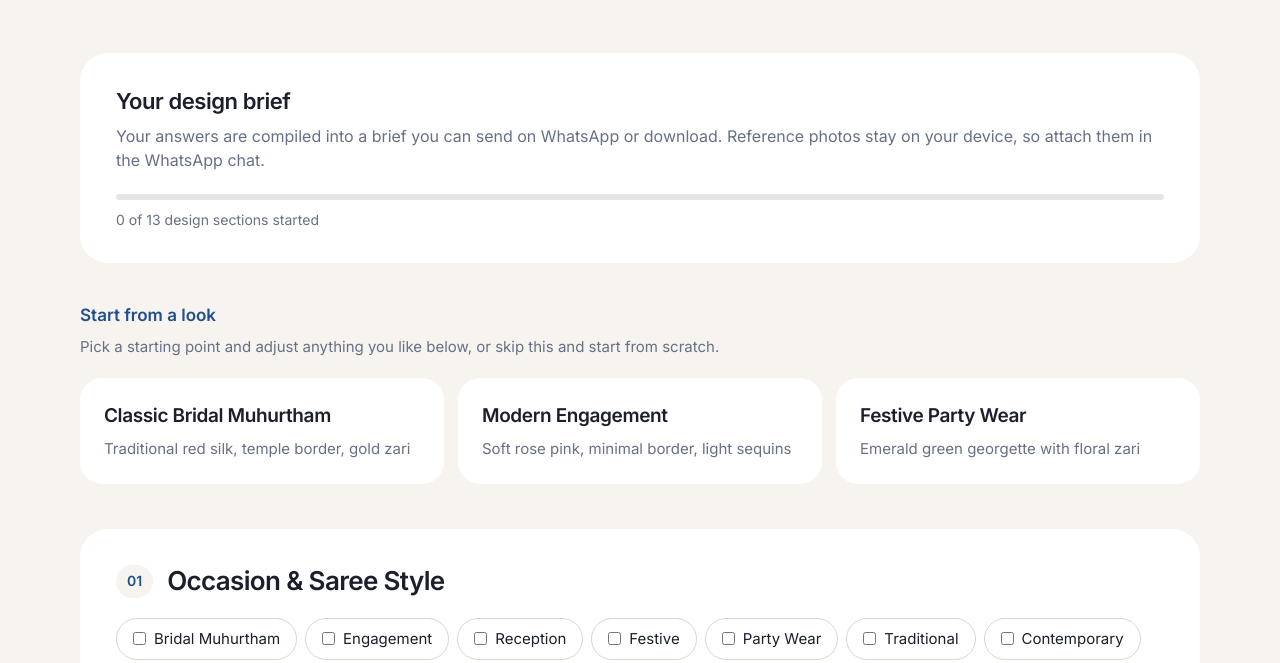
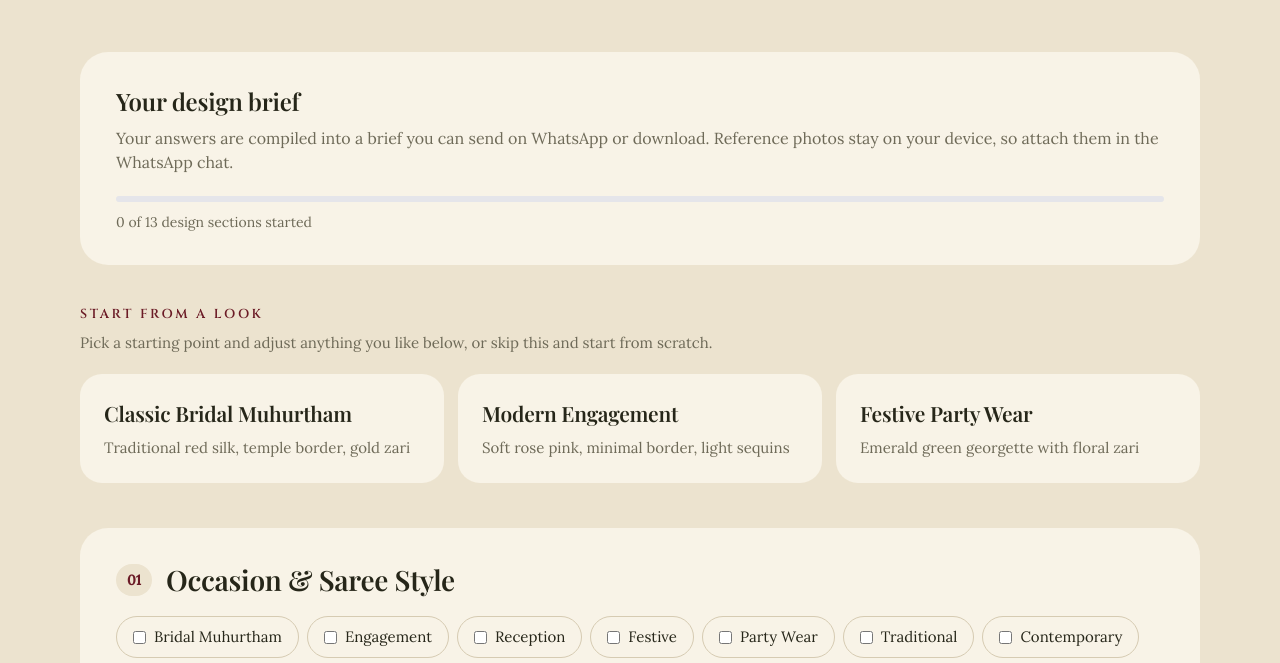
Before and after one commit to vathsan-sharma/botre, a plain HTML site: page botre-site/design.html in a window 1280 px wide. Shown: the part 457-1120 px from the top of the page. Drawn offline with nearby package versions, Linux system fonts and the light colour scheme; a web font is replaced by a local one.

Commit message:
Switch to olive, burgundy and cream palette with Playfair, Cinzel and Lora fonts
Co-Authored-By: Claude Haiku 5.5 <noreply@anthropic.com>

```diff
--- a/botre-site/design.html
+++ b/botre-site/design.html
@@ -9,7 +9,7 @@
 <link rel="icon" type="image/png" href="assets/botre-logo.png">
 <link rel="preconnect" href="https://fonts.googleapis.com">
 <link rel="preconnect" href="https://fonts.gstatic.com" crossorigin>
-<link href="https://fonts.googleapis.com/css2?family=Inter:wght@300;400;500;600;700&display=swap" rel="stylesheet">
+<link href="https://fonts.googleapis.com/css2?family=Cinzel:wght@400;600;700&family=Lora:ital,wght@0,400;0,500;1,400&family=Playfair+Display:ital,wght@0,600;0,700;1,400&display=swap" rel="stylesheet">
 <link rel="stylesheet" href="styles.css">
 </head>
 <body>
--- a/botre-site/styles.css
+++ b/botre-site/styles.css
@@ -1,37 +1,39 @@
 :root{
-  --ink:#1a1f2b;
-  --muted:#667085;
-  --bg:#ffffff;
-  --bg-2:#f7f4ef;
-  --line:#dcd6cc;
-  --accent:#1f4f8f;
-  --accent-deep:#163c70;
-  --accent-tint:#e8eef8;
-  --gold:#b8862f;
-  --dark:#0c1a2e;
-  --dark-card:#162842;
-  --dark-line:#26395a;
-  --dark-muted:#a9b6cc;
+  --ink:#262619;
+  --muted:#6e6a58;
+  --bg:#f8f3e7;
+  --bg-2:#ece3cf;
+  --line:#d6cbb2;
+  --accent:#6b1b26;
+  --accent-deep:#4f121c;
+  --accent-tint:#f0e2df;
+  --gold:#a8844a;
+  --dark:#4b4d26;
+  --dark-card:#5d5f2f;
+  --dark-line:#74763f;
+  --dark-muted:#d9d1bb;
   --radius:28px;
-  --font:'Inter',-apple-system,BlinkMacSystemFont,'Segoe UI',system-ui,sans-serif;
+  --serif:'Playfair Display',Georgia,serif;
+  --label:'Cinzel',Georgia,serif;
+  --font:'Lora',Georgia,serif;
 }
 *{box-sizing:border-box}
 html{scroll-behavior:smooth;scroll-padding-top:24px}
 body{margin:0;background:var(--bg);color:var(--ink);font:400 17px/1.47 var(--font);-webkit-font-smoothing:antialiased}
 img{max-width:100%;display:block}
 a{color:inherit}
-h1,h2,h3{margin:0;font-weight:600;letter-spacing:-.025em;line-height:1.08}
+h1,h2,h3{font-family:var(--serif);margin:0;font-weight:600;letter-spacing:-.01em;line-height:1.12}
 p{margin:0}
 .sr-only{position:absolute;width:1px;height:1px;padding:0;margin:-1px;overflow:hidden;clip:rect(0,0,0,0);border:0}
 
 /* Buttons and links */
-.btn{display:inline-flex;align-items:center;justify-content:center;gap:8px;border:0;background:var(--accent);color:#fff;padding:13px 24px;border-radius:980px;font:500 17px var(--font);cursor:pointer;text-decoration:none;transition:background .2s,transform .2s}
+.btn{display:inline-flex;align-items:center;justify-content:center;gap:8px;border:0;background:var(--accent);color:#fff;padding:14px 26px;border-radius:980px;font-family:var(--label);font-size:13px;font-weight:600;letter-spacing:.14em;text-transform:uppercase;cursor:pointer;text-decoration:none;transition:background .2s,transform .2s}
 .btn:hover{background:var(--accent-deep)}
 .btn.outline{background:transparent;color:var(--accent);box-shadow:inset 0 0 0 1px var(--accent)}
 .btn.outline:hover{background:var(--accent-tint)}
 .btn.whatsapp{background:#25d366;color:#04230f}
 .btn.whatsapp:hover{background:#1fbd5a}
-.link{color:var(--accent);text-decoration:none;font-size:17px;font-weight:500}
+.link{color:var(--accent);text-decoration:none;font-family:var(--label);font-size:13px;font-weight:600;letter-spacing:.14em;text-transform:uppercase}
 .link:hover{text-decoration:underline}
 
 /* Hero */
@@ -41,15 +43,15 @@ p{margin:0}
 .hero-logo{position:absolute;top:24px;left:24px;z-index:2;border-radius:16px;overflow:hidden;box-shadow:0 10px 30px #00000040}
 .hero-logo img{display:block;width:150px;height:auto}
 .hero-copy{position:absolute;inset:0;z-index:2;display:flex;flex-direction:column;align-items:center;justify-content:flex-start;gap:12px;padding:clamp(40px,10vh,120px) 24px 24px;text-align:center;color:#fff}
-.hero-copy h1{font-size:clamp(40px,6vw,72px);font-weight:600;letter-spacing:-.035em;text-shadow:0 2px 24px #00000060}
-.hero-copy h1 span{font-weight:300;opacity:.92}
+.hero-copy h1{font-size:clamp(40px,6vw,72px);font-weight:600;letter-spacing:-.01em;text-shadow:0 2px 24px #00000060}
+.hero-copy h1 span{font-style:italic;font-weight:400;opacity:.95}
 
 /* Section scaffolding */
 .section{padding:120px 24px}
 .wrap{max-width:1120px;margin:0 auto}
 .narrow{max-width:760px}
-.eyebrow{font-size:17px;font-weight:600;color:var(--accent);margin-bottom:12px}
-.display{font-size:clamp(40px,5.4vw,64px);font-weight:600;letter-spacing:-.035em}
+.eyebrow{font-family:var(--label);font-size:13px;font-weight:600;letter-spacing:.2em;text-transform:uppercase;color:var(--accent);margin-bottom:14px}
+.display{font-family:var(--serif);font-size:clamp(40px,5.4vw,64px);font-weight:600;letter-spacing:-.01em}
 .lede{font-size:clamp(19px,2vw,24px);line-height:1.4;color:var(--muted);margin-top:18px;font-weight:400;letter-spacing:-.01em}
 .center{text-align:center}
 .center .lede{margin-left:auto;margin-right:auto}
@@ -65,7 +67,7 @@ p{margin:0}
 .tile-media{height:440px;background:#e8e8ed;background-repeat:no-repeat}
 .tile-media.photo{background-size:cover;background-position:50% 30%}
 .tile-body{padding:40px 40px 44px;display:flex;flex-direction:column;gap:10px;align-items:flex-start}
-.tile h3{font-size:clamp(28px,3vw,40px);font-weight:600;letter-spacing:-.03em}
+.tile h3{font-size:clamp(28px,3vw,40px);font-weight:600;letter-spacing:-.01em}
 .tile p{color:var(--muted);font-size:17px;max-width:520px}
 .tile .link{margin-top:6px}
 .tile-row .tile-media{height:380px}
@@ -75,14 +77,14 @@ p{margin:0}
 .process{background:var(--bg);padding:120px 24px}
 .steps{display:grid;grid-template-columns:repeat(4,1fr);gap:28px;margin-top:72px}
 .step{border-top:1px solid var(--line);padding-top:28px}
-.step .n{font-size:17px;font-weight:600;color:var(--accent);margin-bottom:28px;display:block}
-.step h3{font-size:24px;font-weight:600;letter-spacing:-.02em;margin-bottom:10px}
+.step .n{font-family:var(--label);font-size:15px;font-weight:600;letter-spacing:.14em;color:var(--accent);margin-bottom:28px;display:block}
+.step h3{font-size:24px;font-weight:600;letter-spacing:-.01em;margin-bottom:10px}
 .step p{color:var(--muted);font-size:16px}
 
 /* Studio (form) */
 .studio{background:var(--bg-2);padding:120px 24px}
 .brief-intro{background:var(--bg);border-radius:var(--radius);padding:32px 36px;margin-top:56px}
-.brief-intro strong{display:block;font-size:22px;font-weight:600;letter-spacing:-.02em;margin-bottom:8px}
+.brief-intro strong{display:block;font-family:var(--serif);font-size:24px;font-weight:600;letter-spacing:-.01em;margin-bottom:8px}
 .brief-intro p{color:var(--muted);font-size:16px}
 .progress{height:6px;background:#e5e5ea;border-radius:10px;overflow:hidden;margin-top:22px}
 .fill{height:100%;background:var(--accent);width:0;transition:width .25s}
@@ -93,14 +95,14 @@ p{margin:0}
 .presets{display:grid;grid-template-columns:repeat(3,1fr);gap:14px;margin:20px 0 6px}
 .preset{background:var(--bg);color:var(--ink);border:0;border-radius:22px;padding:24px;text-align:left;display:flex;flex-direction:column;gap:8px;cursor:pointer;font:inherit;box-shadow:0 0 0 1px transparent;transition:box-shadow .2s,transform .2s}
 .preset:hover{box-shadow:0 0 0 1px var(--accent);transform:translateY(-2px)}
-.preset strong{font-size:19px;font-weight:600;letter-spacing:-.02em}
+.preset strong{font-family:var(--serif);font-size:21px;font-weight:600;letter-spacing:-.01em}
 .preset span{font-size:15px;color:var(--muted)}
 #preset-msg{margin-top:8px;color:var(--accent);font-size:15px;min-height:1.4em}
 #designer{display:block}
 .section-card{background:var(--bg);border-radius:var(--radius);padding:36px;margin:16px 0}
 .head{display:flex;gap:14px;align-items:center;margin-bottom:20px}
 .num{background:var(--bg-2);color:var(--accent);padding:6px 11px;border-radius:980px;font-weight:600;font-size:14px}
-.head h2{font-size:26px;font-weight:600;letter-spacing:-.025em}
+.head h2{font-family:var(--serif);font-size:28px;font-weight:600;letter-spacing:-.01em}
 .example{font-size:15px;color:var(--muted);background:var(--bg-2);border-radius:14px;padding:12px 16px;margin:6px 0 0}
 .example b{color:var(--ink);font-weight:600}
 .chips{display:flex;flex-wrap:wrap;gap:8px;margin-top:6px}
@@ -130,11 +132,11 @@ textarea{min-height:80px;resize:vertical}
 #feedback{margin-top:14px;font-size:15px;color:var(--accent)}
 
 /* Contact (dark) */
-.contact{background:var(--dark);color:#f5f5f7;padding:120px 24px}
+.contact{background:var(--dark);color:var(--bg);padding:120px 24px}
 .contact .lede{color:var(--dark-muted)}
 .contact-grid{display:grid;grid-template-columns:1fr 1fr;gap:16px;margin-top:64px}
 .card{background:var(--dark-card);border-radius:var(--radius);padding:40px}
-.card h3{font-size:28px;font-weight:600;letter-spacing:-.025em;margin-bottom:10px}
+.card h3{font-size:30px;font-weight:600;letter-spacing:-.01em;margin-bottom:10px}
 .card p{color:var(--dark-muted);margin-bottom:26px;font-size:17px}
 .reach{list-style:none;padding:0;margin:0}
 .reach li{padding:16px 0;border-bottom:1px solid var(--dark-line);font-size:17px}
@@ -144,7 +146,7 @@ textarea{min-height:80px;resize:vertical}
 /* Footer */
 footer{background:var(--bg-2);color:var(--muted);padding:40px 24px 48px;font-size:13px;line-height:1.6}
 footer .wrap{display:flex;flex-direction:column;gap:10px}
-footer b{color:var(--ink);font-size:15px;font-weight:600}
+footer b{font-family:var(--serif);color:var(--ink);font-size:20px;font-weight:600}
 footer a{color:var(--accent);text-decoration:none}
 footer a:hover{text-decoration:underline}
 
```
Also changed, not shown: botre-site/index.html (+2 -2 lines).
